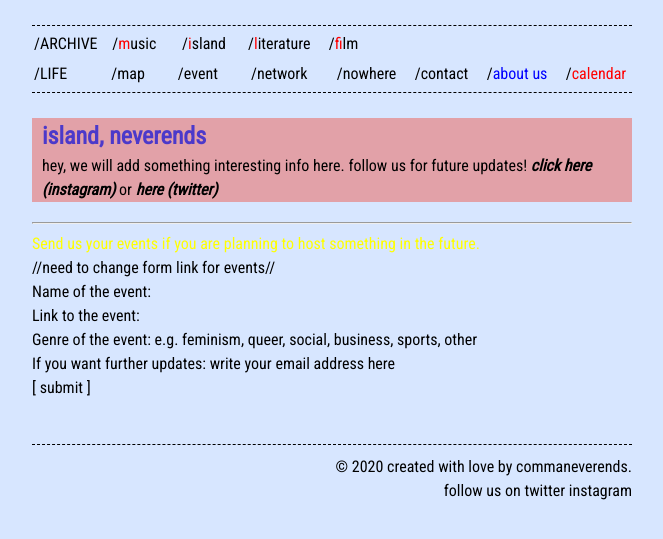
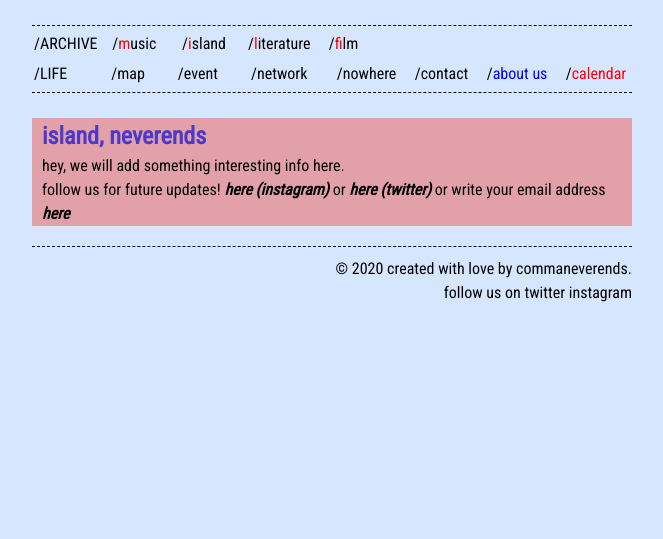
Before and after one commit to jeonghihi/commaneverends.github.io, a Jekyll site: the page built from a_island.md, in a window 1280 px wide. Shown: the top 539 px of the page, without its empty margins (308-971 px from the left). Built offline with Jekyll 4.4.1, drawn with Linux system fonts in a browser that asks for light colours; a script that is not in the unit is left out.

Commit message:
Update a_island.md

```diff
--- a/a_island.md
+++ b/a_island.md
@@ -20,44 +20,9 @@ h2 {color:#4C39CA; font-size: 24px;
 
 <div class="maintext">
 <h2> island, neverends </h2>
-hey, we will add something interesting info here. follow us for future updates! <span style="font-weight: bold; font-style: italic;"><a href="https://www.instagram.com/commaneverends/"  target="_blank"> click here (instagram) </a> </span> or <span style="font-weight: bold; font-style: italic;"> <a href="https://twitter.com/commaneverends"  target="_blank"> here (twitter) </a> </span>
+hey, we will add something interesting info here. <br>
+   follow us for future updates! <span style="font-weight: bold; font-style: italic;"><a href="https://www.instagram.com/commaneverends/"  target="_blank"> here (instagram) </a> </span> or <span style="font-weight: bold; font-style: italic;"> <a href="https://twitter.com/commaneverends"  target="_blank"> here (twitter) </a> </span> or write your email address  <span style="font-weight: bold; font-style: italic;"> <a href="https://commaneverends.github.io/contact/"  target="_blank"> here </a> </span>
 
 </div>
 
 </div>
-
----
-
-<font color='yellow'> Send us your events if you are planning to host something in the future. </font>
-
-<script data-cfasync="false" type="text/javascript" src="form-submission-handler.js"></script>
-
-<form class="gform" method="POST" id="car_request_form" role="form" action="https://script.google.com/macros/s/AKfycbxZYxmzxIl79dR-rQUCo9aGwTDu6YRiD4gfXFWv5w/exec" target="after" onsubmit="close()"> //need to change form link for events//
-
-<form>
-  <input type="text" id="name" name="eventname" placeholder="Name of the event:" autocomplete="off">
-  <input type="text" id="title" name="eventlink" placeholder="Link to the event:" autocomplete="off">
-  <input type="text" id="genre" name="eventgenre" placeholder="Genre of the event: e.g. feminism, queer, social, business, sports, other" autocomplete="off">
-  <input type="text" id="email" name="subscription" placeholder="If you want further updates: write your email address here" autocomplete="off">
-  <input type="submit" value="[ submit ]" onclick="displayThanks()">
-
-</form>
-
-<iframe id="after" name="after" frameborder="0" onmousewheel="" width="100%" height="0.1" style="background: transparent; border: none;">
-</iframe>
-
-<div style="display:none" class="thanks_message">
-<span id="span_thanks"> Thanks for your support. See you again! </span>
-</div>
-
-<script>
-function close() {
-    document.querySelector('#after').addEventListener('load', function() {
-        window.close();
-    });
-  }
-function displayThanks() {
-   var span_Text = document.getElementById("span_thanks").innerText;
-   alert (span_Text);
-}
-</script>
```
